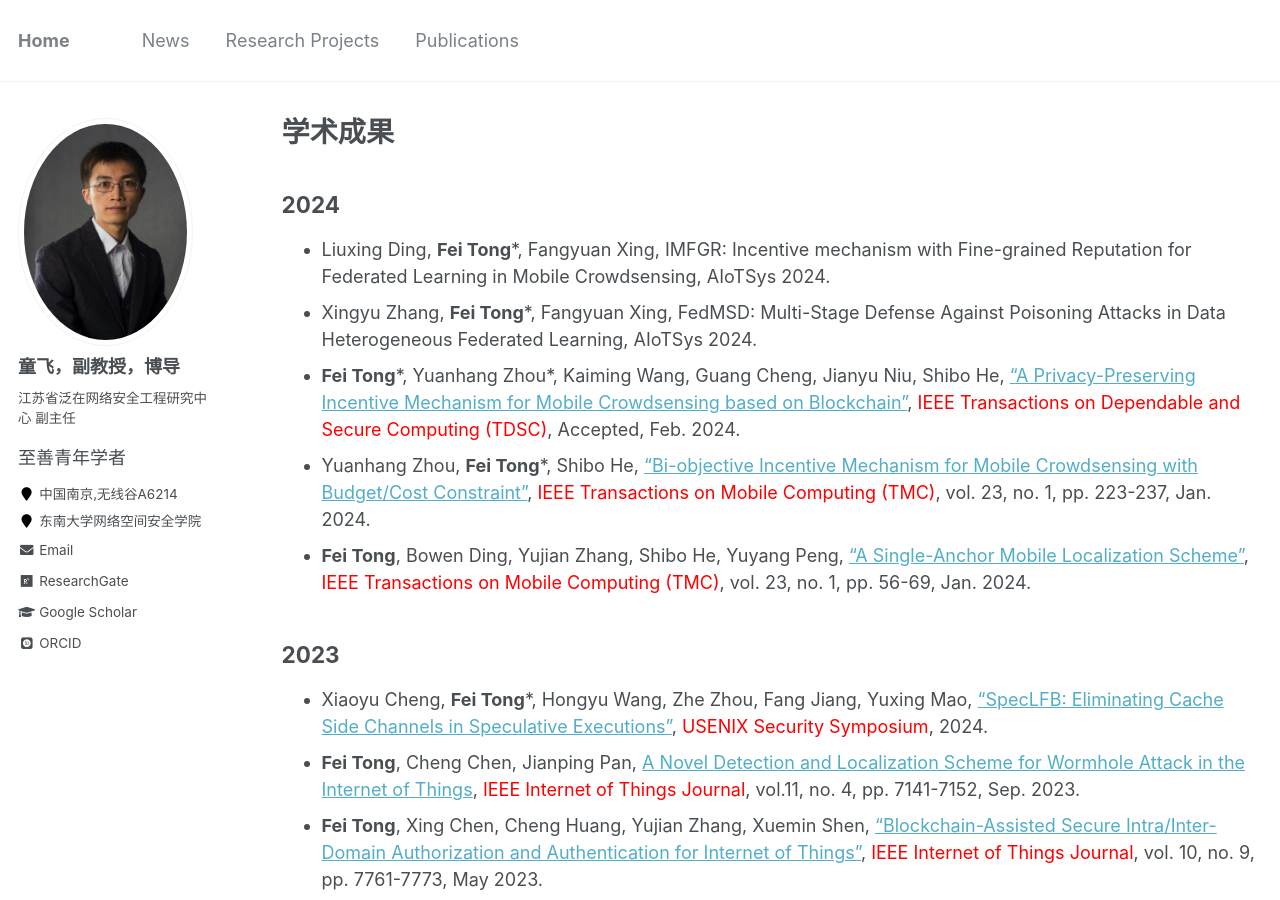
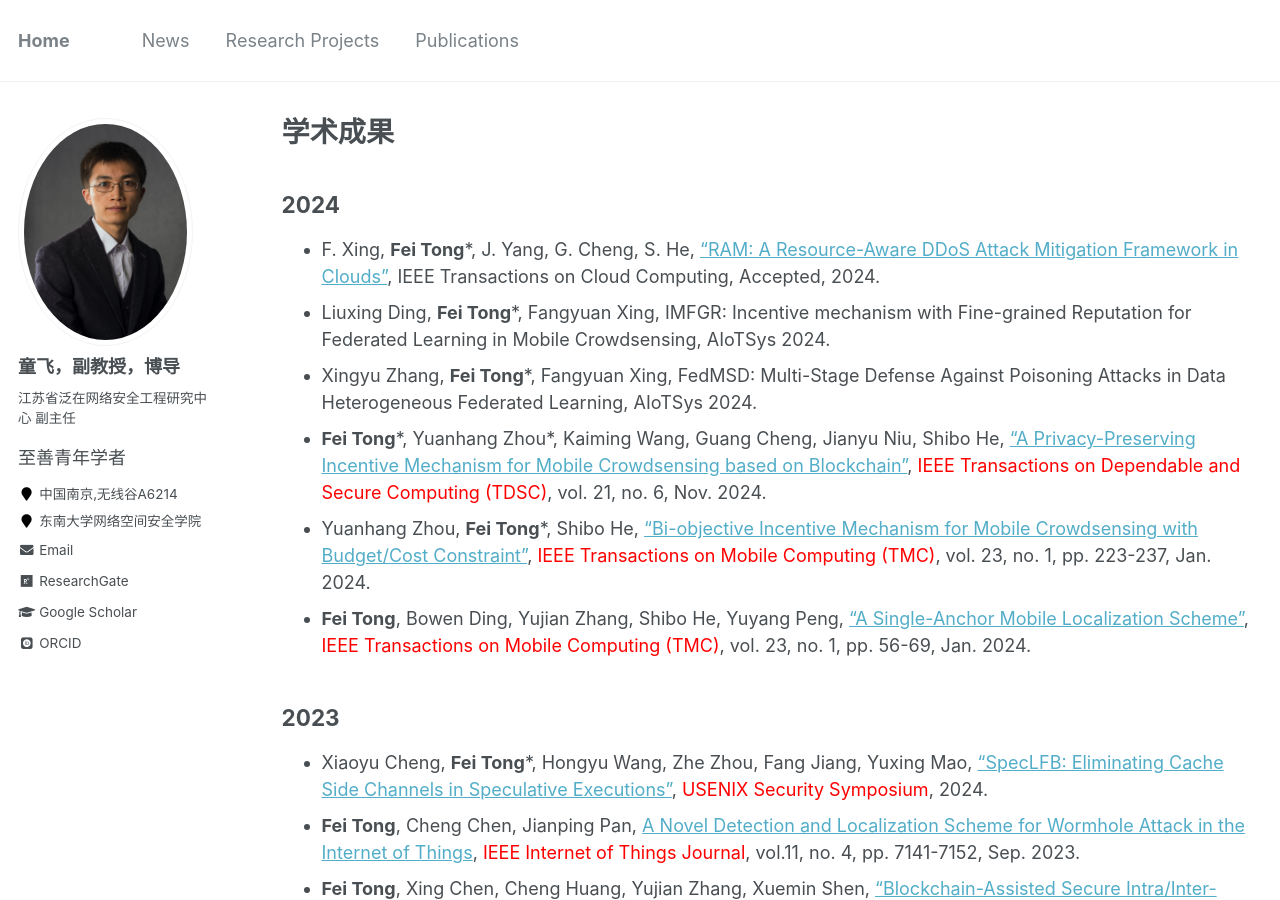
Before and after one commit to fei-tong/fei-tong.github.io, a Jekyll site: the page built from _pages/publications.md, in a window 1280 px wide and 900 px high. Built offline with Jekyll 4.4.1, drawn with Linux system fonts in a browser that asks for light colours; some web fonts are replaced.

Commit message:
Update publications.md

```diff
--- a/_pages/publications.md
+++ b/_pages/publications.md
@@ -12,9 +12,10 @@ author_profile: true
 
 ## 2024
 
+- F. Xing, **Fei Tong***, J. Yang, G. Cheng, S. He, ["RAM: A Resource-Aware DDoS Attack Mitigation Framework in Clouds"](https://ieeexplore.ieee.org/document/10716488), IEEE Transactions on Cloud Computing, Accepted, 2024.
 - Liuxing Ding, **Fei Tong***, Fangyuan Xing, IMFGR: Incentive mechanism with Fine-grained Reputation for Federated Learning in Mobile Crowdsensing, AIoTSys 2024.
 - Xingyu Zhang, **Fei Tong***, Fangyuan Xing, FedMSD: Multi-Stage Defense Against Poisoning Attacks in Data Heterogeneous Federated Learning, AIoTSys 2024.
-- **Fei Tong***, Yuanhang Zhou\*, Kaiming Wang, Guang Cheng, Jianyu Niu, Shibo He, ["A Privacy-Preserving Incentive Mechanism for Mobile Crowdsensing based on Blockchain"](https://ieeexplore.ieee.org/document/10443590), <font color="red">IEEE Transactions on Dependable and Secure Computing (TDSC)</font>, Accepted, Feb. 2024.
+- **Fei Tong***, Yuanhang Zhou\*, Kaiming Wang, Guang Cheng, Jianyu Niu, Shibo He, ["A Privacy-Preserving Incentive Mechanism for Mobile Crowdsensing based on Blockchain"](https://ieeexplore.ieee.org/document/10443590), <font color="red">IEEE Transactions on Dependable and Secure Computing (TDSC)</font>, vol. 21, no. 6, Nov. 2024.
 - Yuanhang Zhou, **Fei Tong***, Shibo He, ["Bi-objective Incentive Mechanism for Mobile Crowdsensing with Budget/Cost Constraint"](https://ieeexplore.ieee.org/document/9992184/), <font color="red">IEEE Transactions on Mobile Computing (TMC)</font>, vol. 23, no. 1, pp. 223-237, Jan. 2024.
 - **Fei Tong**, Bowen Ding, Yujian Zhang, Shibo He, Yuyang Peng, ["A Single-Anchor Mobile Localization Scheme"](https://ieeexplore.ieee.org/document/9950331), <font color="red">IEEE Transactions on Mobile Computing (TMC)</font>, vol. 23, no. 1, pp. 56-69, Jan. 2024.
 
```
